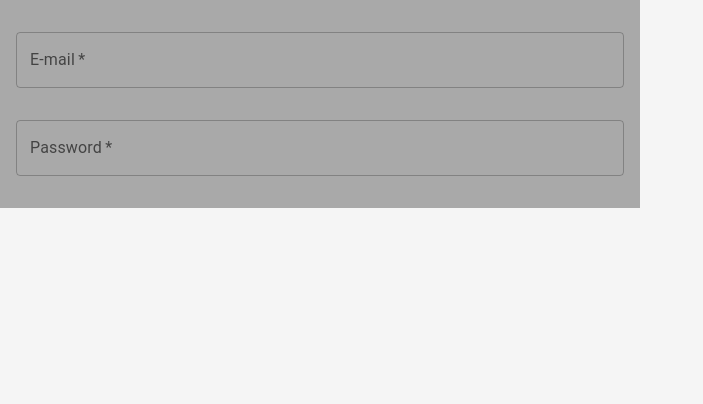
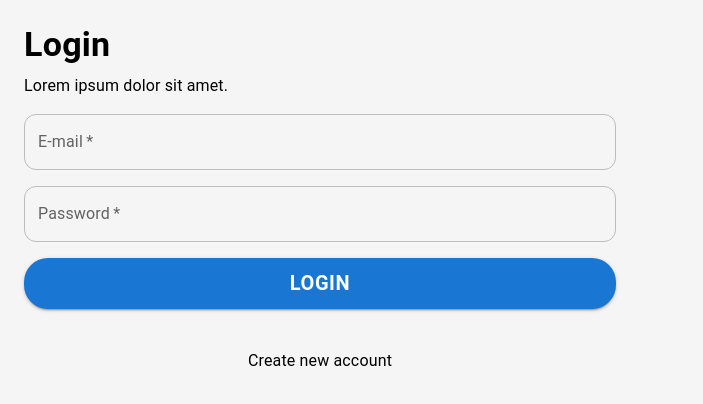
Before and after one commit to MateuszPocwiardowski/myownpage, a React (Create React App) app: page / in a window 1280 px wide. Shown: the top 404 px of the page, without its empty margins (0-703 px from the left). Built offline with nearby package versions, Linux system fonts and the light colour scheme; the HTML template or start-up script is replaced by a standard one.

Commit message:
add Text, Button and AuthForm components

```diff
--- a/src/App.tsx
+++ b/src/App.tsx
@@ -3,7 +3,7 @@ import { saveInStorage, readFromStorage } from './utils/useStorage/useStorage'
 
 const App = () => {
 	return (
-		<div className='App'>
+		<div>
 			<AuthForm />
 		</div>
 	)
--- a/src/components/AuthForm/AuthForm.styles.ts
+++ b/src/components/AuthForm/AuthForm.styles.ts
@@ -1,13 +1,38 @@
 const styles = {
 	form: {
+		maxWidth: '40rem',
 		display: 'flex',
 		flexDirection: 'column',
-		p: '1rem',
-		maxWidth: '40rem',
-		backgroundColor: 'darkgray',
+		justifyContent: 'left',
+		alignItems: 'left',
+		textAlign: 'left',
+		p: 3,
+	},
+	heading: {
+		fontWeight: 700,
+		mb: 1,
+	},
+	caption: {
+		mb: 1,
 	},
 	input: {
-		my: '1rem',
+		width: 1,
+		my: 1,
+		fieldset: {
+			borderRadius: 3,
+			borderSize: '4px',
+		},
+	},
+	button: {
+		fontWeight: 700,
+		fontSize: 20,
+		my: 1,
+		py: 1,
+		borderRadius: 6,
+	},
+	link: {
+		pt: 4,
+		textAlign: 'center',
 	},
 } as const
 
--- a/src/components/AuthForm/AuthForm.tsx
+++ b/src/components/AuthForm/AuthForm.tsx
@@ -1,11 +1,42 @@
+import { useState } from 'react'
 import { Box } from '@mui/material'
 import Input from '../Input/Input'
+import Text from '../Text/Text'
+import Button from '../Button/Button'
 import styles from './AuthForm.styles'
 
 const AuthForm = () => {
+	const [email, setEmail] = useState('')
+	const [password, setPassword] = useState('')
+	const [] = useState(false)
+
+	const onChangeEmailHandler = (event: any) => {
+		setEmail(event?.target?.value)
+	}
+
+	const onChangePasswordHandler = (event: any) => {
+		setPassword(event?.target?.value)
+	}
+
+	const submitHandler = () => {
+		console.log({ email, password })
+	}
+
 	return (
 		<Box sx={styles.form} component='form'>
-			<Input sx={styles.input} required id='e-mail' label='E-mail' type='e-mail' />
+			<Text type='h4' sx={styles.heading}>
+				Login
+			</Text>
+			<Text sx={styles.caption}>Lorem ipsum dolor sit amet.</Text>
+			<Input
+				sx={styles.input}
+				required
+				id='e-mail'
+				label='E-mail'
+				type='e-mail'
+				value={email}
+				onChange={onChangeEmailHandler}
+			/>
 			<Input
 				sx={styles.input}
 				required
@@ -13,7 +44,13 @@ const AuthForm = () => {
 				label='Password'
 				type='password'
 				autoComplete='current-password'
+				value={password}
+				onChange={onChangePasswordHandler}
 			/>
+			<Button sx={styles.button} type='contained' onClick={submitHandler}>
+				Login
+			</Button>
+			<Text sx={styles.link}>Create new account</Text>
 		</Box>
 	)
 }
--- a/src/components/Button/Button.tsx
+++ b/src/components/Button/Button.tsx
@@ -1,8 +1,12 @@
 import { Button as MaterialUiButton } from '@mui/material'
 import { ButtonProps } from './Button.types'
 
-const Button = ({ type, ...props }: ButtonProps) => {
-	return <MaterialUiButton variant={type} {...props} />
+const Button = ({ type, children, onClick, sx, ...props }: ButtonProps) => {
+	return (
+		<MaterialUiButton variant={type} onClick={onClick} sx={sx} {...props}>
+			{children}
+		</MaterialUiButton>
+	)
 }
 
 export default Button
--- a/src/components/Button/Button.types.ts
+++ b/src/components/Button/Button.types.ts
@@ -1,6 +1,12 @@
+import { SxProps, Theme } from '@mui/material/styles'
+import React, { MouseEventHandler } from 'react'
+
 export type ButtonProps = {
 	disabled?: boolean
 	type: 'text' | 'contained' | 'outlined'
 	color?: 'success' | 'error'
 	href?: string
+	children: string
+	sx?: SxProps<Theme>
+	onClick?: MouseEventHandler<HTMLButtonElement>
 }
--- a/src/components/Input/Input.tsx
+++ b/src/components/Input/Input.tsx
@@ -1,8 +1,8 @@
 import { TextField as MaterialUiInput } from '@mui/material'
 import { InputProps } from './Input.types'
 
-const Input = ({ id, label, type, sx, ...props }: InputProps) => {
-	return <MaterialUiInput sx={sx} id={id} label={label} type={type} {...props} />
+const Input = ({ id, label, type, value, onChange, sx, ...props }: InputProps) => {
+	return <MaterialUiInput sx={sx} id={id} label={label} type={type} value={value} onChange={onChange} {...props} />
 }
 
 export default Input
--- a/src/components/Input/Input.types.ts
+++ b/src/components/Input/Input.types.ts
@@ -1,4 +1,5 @@
 import { SxProps, Theme } from '@mui/material/styles'
+import { ChangeEventHandler } from 'react'
 
 export type InputProps = {
 	required?: boolean
@@ -9,5 +10,7 @@ export type InputProps = {
 	defaultValue?: string
 	autoComplete?: string
 	helperText?: string
+	value?: string
 	sx?: SxProps<Theme>
+	onChange?: ChangeEventHandler<HTMLInputElement | HTMLTextAreaElement>
 }
--- /dev/null
+++ b/src/components/Text/Text.tsx
@@ -0,0 +1,12 @@
+import { Typography as MaterialUiText } from '@mui/material'
+import { TextProps } from './Text.types'
+
+const Text = ({ type, children, sx }: TextProps) => {
+	return (
+		<MaterialUiText variant={type} sx={sx}>
+			{children}
+		</MaterialUiText>
+	)
+}
+
+export default Text
```
Also changed, not shown: src/components/Text/Text.types.ts (added, +8 -0 lines).
